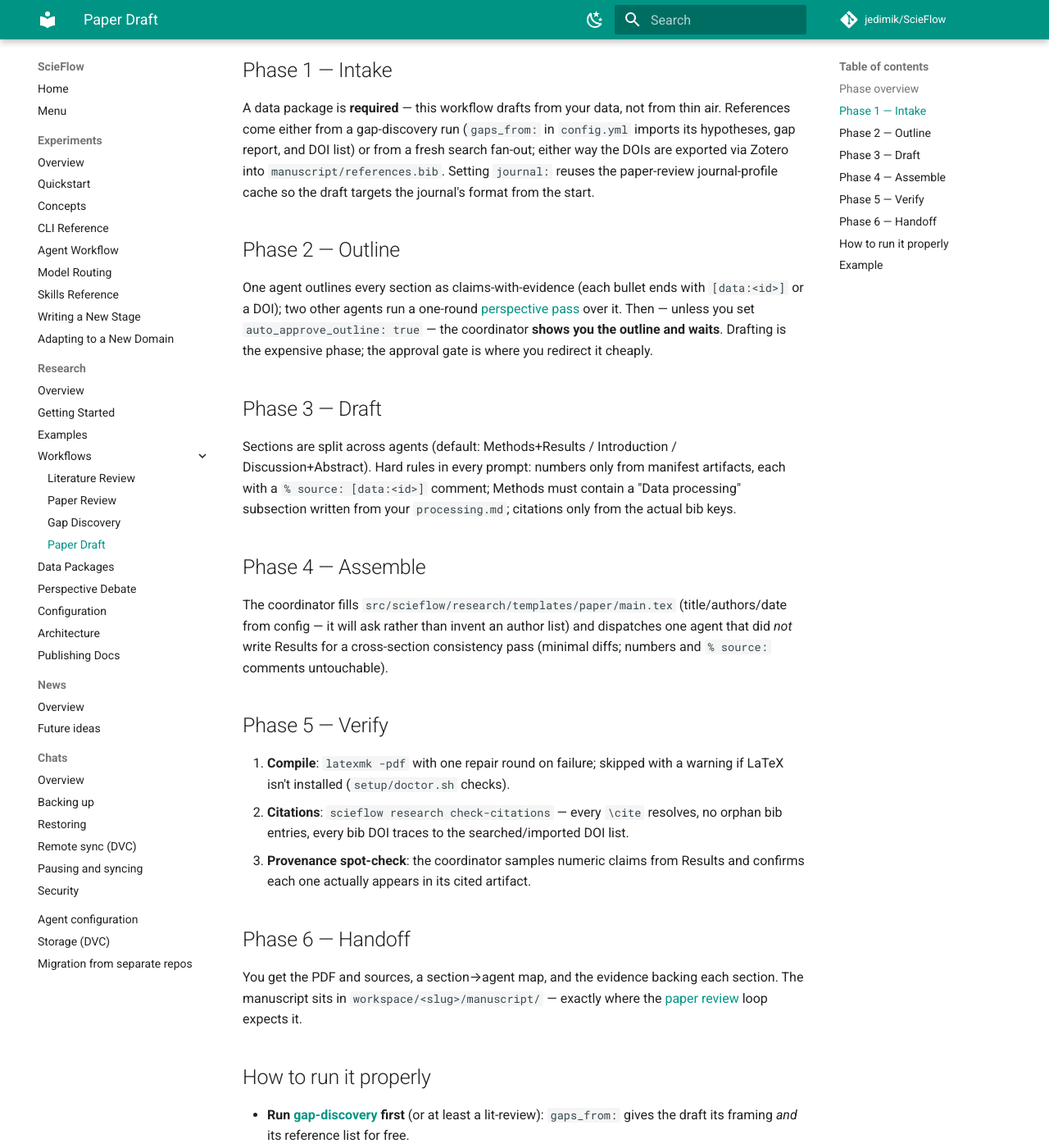
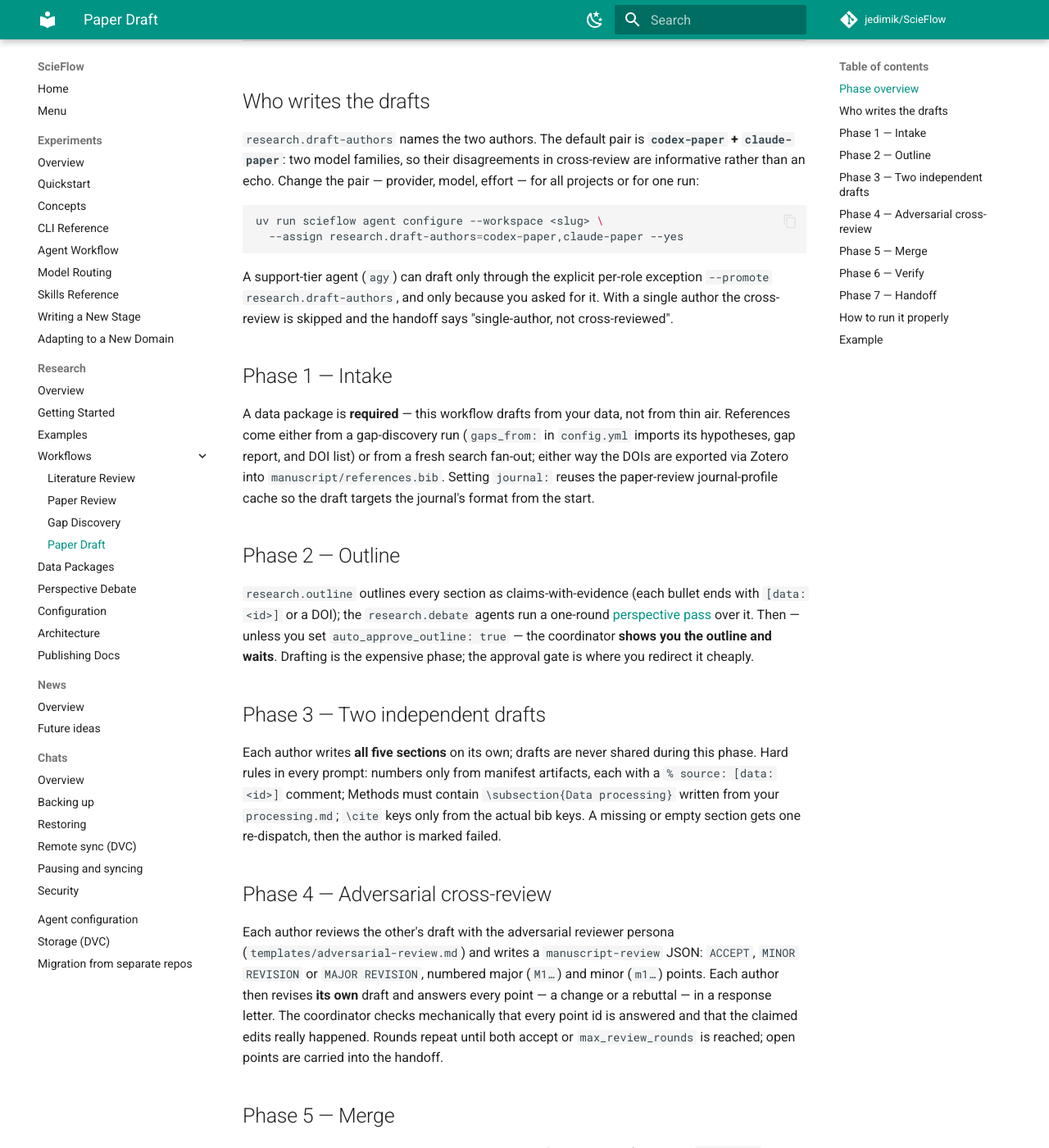
Before and after one commit to jedimik/ScieFlow, an MkDocs documentation site: the page built from docs/research/workflows/paper-draft.md, in a window 1280 px wide and 1400 px high, scrolled down 1455 px. Shown: the whole window at 82% size. Built offline with MkDocs 1.6.1 and Material for MkDocs 9.7.7, drawn with Linux system fonts in a browser that asks for light colours; comment, search, counter and statistics services are not loaded; some of the changed text lies outside the part shown.

Commit message:
fix(research): M0 correctness fixes; roadmap spec
Milestone 0 of docs/superpowers/specs/2026-09-22-core-roadmap.md.

- paper-draft: research.draft-authors shipped with one author, so the
  dual-draft cross-review always fell back to skipped-quorum. New
  claude-paper profile (extended thinking) and the default pair
  [codex-paper, claude-paper]: two model families draft and review each
  other.
- check-citations now sees the whole \*cite* family (\parencite,
  \autocite, \textcite, \citealp ...), matching scripts/nblm/claims.py.
- Europe PMC keeps the first listed PDF, not the last.
- OpenAlex keeps is_oa, oa_status, license, type and authors in a
  namespaced `signals` block; the eight core paper fields stay strict and
  records without signals keep their old shape. findings.schema declares
  `signals`.
- Docs: paper-draft page rewritten for the current seven-phase
  dual-draft design; architecture and configuration pages match the
  shipped schemas and defaults.

Co-Authored-By: Claude Opus 5 <noreply@anthropic.com>

````diff
--- a/docs/research/workflows/paper-draft.md
+++ b/docs/research/workflows/paper-draft.md
@@ -2,37 +2,60 @@
 
 **Protocol file:** `src/scieflow/research/skills/paper-draft/SKILL.md` (the coordinator reads this).
 
-A six-phase pipeline that turns your [data package](../data-packages.md)
-into a compilable LaTeX article draft. Your processing description becomes
-the Methods "Data processing" subsection; every number in Results carries a
-`% source: [data:<id>]` provenance comment; and the draft is verified three
-ways (compile, citation integrity, provenance spot-check) before landing
-exactly where the [paper review](paper-review.md) loop picks it up.
+A seven-phase pipeline that turns your [data package](../data-packages.md)
+into a compilable LaTeX article draft. **Two agents from different model
+families each write a complete, independent draft**, then review each
+other adversarially until both accept or the round cap is hit, and the
+coordinator merges the stronger version of every section. Your processing
+description becomes the Methods "Data processing" subsection; every number
+in Results carries a `% source: [data:<id>]` provenance comment; and the
+draft is verified before landing exactly where the
+[paper review](paper-review.md) loop picks it up.
 
 ## Phase overview
 
 ```mermaid
 flowchart TD
     A[Phase 1: Intake] --> B[Phase 2: Outline + perspective pass]
-    B -->|your approval| C[Phase 3: Draft fan-out by section]
-    C --> D[Phase 4: Assemble + consistency pass]
-    D --> E[Phase 5: Verify]
-    E --> F[Phase 6: Handoff]
+    B -->|your approval| C[Phase 3: Two independent drafts]
+    C --> D[Phase 4: Adversarial cross-review rounds]
+    D -->|both ACCEPT or round cap| E[Phase 5: Merge + consistency pass]
+    E --> F[Phase 6: Verify]
+    F --> G[Phase 7: Handoff]
     A -.-> A1[inputs/manifest.yml + references.bib]
     B -.-> B1[outline/outline.md]
-    C -.->|per section| C1[manuscript/sections/*.tex]
-    E -.-> E1[latexmk + scieflow research check-citations + spot-check]
-    F -.-> F1[manuscript/main.pdf]
+    C -.->|per author| C1[manuscript/drafts/AGENT/*.tex]
+    D -.-> D1[review/draft-round-N/*.json + response letters]
+    E -.-> E1[manuscript/sections/*.tex + report/merge_log.md]
+    F -.-> F1[latexmk + check-citations + provenance + optional claim-check]
 ```
 
 | Phase | Who | Output |
 | --- | --- | --- |
 | 1. Intake | Coordinator (+ you) | `inputs/` data package, `manuscript/references.bib` |
-| 2. Outline | One agent + perspective pass | `outline/outline.md` — **shown to you for approval** |
-| 3. Draft | All agents (fan-out by section) | `manuscript/sections/<section>.tex` |
-| 4. Assemble | Coordinator + one agent | `manuscript/main.tex` from `src/scieflow/research/templates/paper/` |
-| 5. Verify | Coordinator | compile + citation + provenance results |
-| 6. Handoff | Coordinator | PDF/tex locations, evidence map, next steps |
+| 2. Outline | `research.outline` + perspective pass | `outline/outline.md` — **shown to you for approval** |
+| 3. Draft | Both `research.draft-authors`, independently | `manuscript/drafts/<agent>/{abstract,introduction,methods,results,discussion}.tex` |
+| 4. Cross-review | Each author reviews the other | `review/draft-round-<N>/<reviewer>-on-<author>.json` + `response-<author>.md` |
+| 5. Merge | Coordinator, then `research.consistency` | `manuscript/sections/*.tex`, `manuscript/main.tex`, `report/merge_log.md` |
+| 6. Verify | Coordinator | compile, citation, provenance (+ optional claim-check) results |
+| 7. Handoff | Coordinator | PDF/tex locations, merge log, open review points, next steps |
+
+## Who writes the drafts
+
+`research.draft-authors` names the two authors. The default pair is
+**`codex-paper` + `claude-paper`**: two model families, so their
+disagreements in cross-review are informative rather than an echo. Change
+the pair — provider, model, effort — for all projects or for one run:
+
+```bash
+uv run scieflow agent configure --workspace <slug> \
+  --assign research.draft-authors=codex-paper,claude-paper --yes
+```
+
+A support-tier agent (`agy`) can draft only through the explicit per-role
+exception `--promote research.draft-authors`, and only because you asked
+for it. With a single author the cross-review is skipped and the handoff
+says "single-author, not cross-reviewed".
 
 ## Phase 1 — Intake
 
@@ -46,43 +69,63 @@ format from the start.
 
 ## Phase 2 — Outline
 
-One agent outlines every section as claims-with-evidence (each bullet ends
-with `[data:<id>]` or a DOI); two other agents run a one-round
-[perspective pass](../debate.md) over it. Then — unless you set
+`research.outline` outlines every section as claims-with-evidence (each
+bullet ends with `[data:<id>]` or a DOI); the `research.debate` agents run a
+one-round [perspective pass](../debate.md) over it. Then — unless you set
 `auto_approve_outline: true` — the coordinator **shows you the outline and
 waits**. Drafting is the expensive phase; the approval gate is where you
 redirect it cheaply.
 
-## Phase 3 — Draft
+## Phase 3 — Two independent drafts
 
-Sections are split across agents (default: Methods+Results / Introduction /
-Discussion+Abstract). Hard rules in every prompt: numbers only from
-manifest artifacts, each with a `% source: [data:<id>]` comment; Methods
-must contain a "Data processing" subsection written from your
-`processing.md`; citations only from the actual bib keys.
+Each author writes **all five sections** on its own; drafts are never shared
+during this phase. Hard rules in every prompt: numbers only from manifest
+artifacts, each with a `% source: [data:<id>]` comment; Methods must contain
+`\subsection{Data processing}` written from your `processing.md`; `\cite`
+keys only from the actual bib keys. A missing or empty section gets one
+re-dispatch, then the author is marked failed.
 
-## Phase 4 — Assemble
+## Phase 4 — Adversarial cross-review
 
-The coordinator fills `src/scieflow/research/templates/paper/main.tex` (title/authors/date from
-config — it will ask rather than invent an author list) and dispatches one
-agent that did *not* write Results for a cross-section consistency pass
-(minimal diffs; numbers and `% source:` comments untouchable).
+Each author reviews the other's draft with the adversarial reviewer persona
+(`templates/adversarial-review.md`) and writes a `manuscript-review` JSON:
+`ACCEPT`, `MINOR REVISION` or `MAJOR REVISION`, numbered major (`M1…`) and
+minor (`m1…`) points. Each author then revises **its own** draft and answers
+every point — a change or a rebuttal — in a response letter. The coordinator
+checks mechanically that every point id is answered and that the claimed
+edits really happened. Rounds repeat until both accept or
+`max_review_rounds` is reached; open points are carried into the handoff.
 
-## Phase 5 — Verify
+## Phase 5 — Merge
+
+The coordinator picks the stronger revised version of each section (judged
+on `% source:` density and correctness, unresolved review points, clarity,
+outline fidelity), may splice paragraphs, and **copies numbers and
+`% source:` comments exactly** — never blended. Every choice is recorded in
+`report/merge_log.md`. It then fills `templates/paper/main.tex` (it will ask
+rather than invent an author list), and `research.consistency` removes
+cross-section contradictions without touching any number.
+
+## Phase 6 — Verify
 
 1. **Compile**: `latexmk -pdf` with one repair round on failure; skipped
    with a warning if LaTeX isn't installed (`setup/doctor.sh` checks).
-2. **Citations**: `scieflow research check-citations` — every `\cite` resolves,
-   no orphan bib entries, every bib DOI traces to the searched/imported
-   DOI list.
-3. **Provenance spot-check**: the coordinator samples numeric claims from
-   Results and confirms each one actually appears in its cited artifact.
+2. **Citations**: `scieflow research check-citations` — every `\cite`-family
+   command resolves, no orphan bib entries, every bib DOI traces to the
+   searched/imported DOI list.
+3. **Provenance spot-check**: numeric claims from Results are checked against
+   the artifact they cite.
+4. **Cited-source check** (optional, opt-in, advisory): claims and their DOIs
+   go to the claim-check module (`skills/claim-check/SKILL.md`) when
+   you have allowed it for this run.
 
-## Phase 6 — Handoff
+## Phase 7 — Handoff
 
-You get the PDF and sources, a section→agent map, and the evidence backing
-each section. The manuscript sits in `workspace/<slug>/manuscript/` —
-exactly where the [paper review](paper-review.md) loop expects it.
+You get the PDF and sources, `report/merge_log.md`, the review rounds used
+and final recommendations, the evidence behind each section, the verify
+results and any unresolved points. The manuscript sits in
+`workspace/<slug>/manuscript/` — exactly where the
+[paper review](paper-review.md) loop expects it.
 
 ## How to run it properly
 
@@ -111,13 +154,15 @@ authors: "T. Krajca"
 > "Draft the article for hypothesis H1 from my gap-discovery run, config
 > above, same data package."
 
-You'll be shown the outline first; after your approval the agents draft
-sections, then:
+You'll be shown the outline first; after your approval both authors draft,
+review each other, and the merged manuscript lands at:
 
 ```text
-workspace/2026-07-my-study-draft/manuscript/main.pdf   ← compiled draft
+workspace/2026-07-my-study-draft/manuscript/main.pdf        ← compiled draft
 workspace/2026-07-my-study-draft/manuscript/main.tex
-workspace/2026-07-my-study-draft/manuscript/sections/*.tex
+workspace/2026-07-my-study-draft/manuscript/sections/*.tex  ← merged sections
+workspace/2026-07-my-study-draft/manuscript/drafts/         ← both original drafts
+workspace/2026-07-my-study-draft/report/merge_log.md        ← why each section won
 ```
 
 Each Results line carries `% source: [data:<id>]`; the Methods section's
````
Also changed, not shown: docs/research/architecture.md (+1 -1 lines), docs/research/configuration.md (+13 -10 lines), docs/superpowers/specs/2026-09-22-core-roadmap.md (added, +354 -0 lines), 11 other files.
